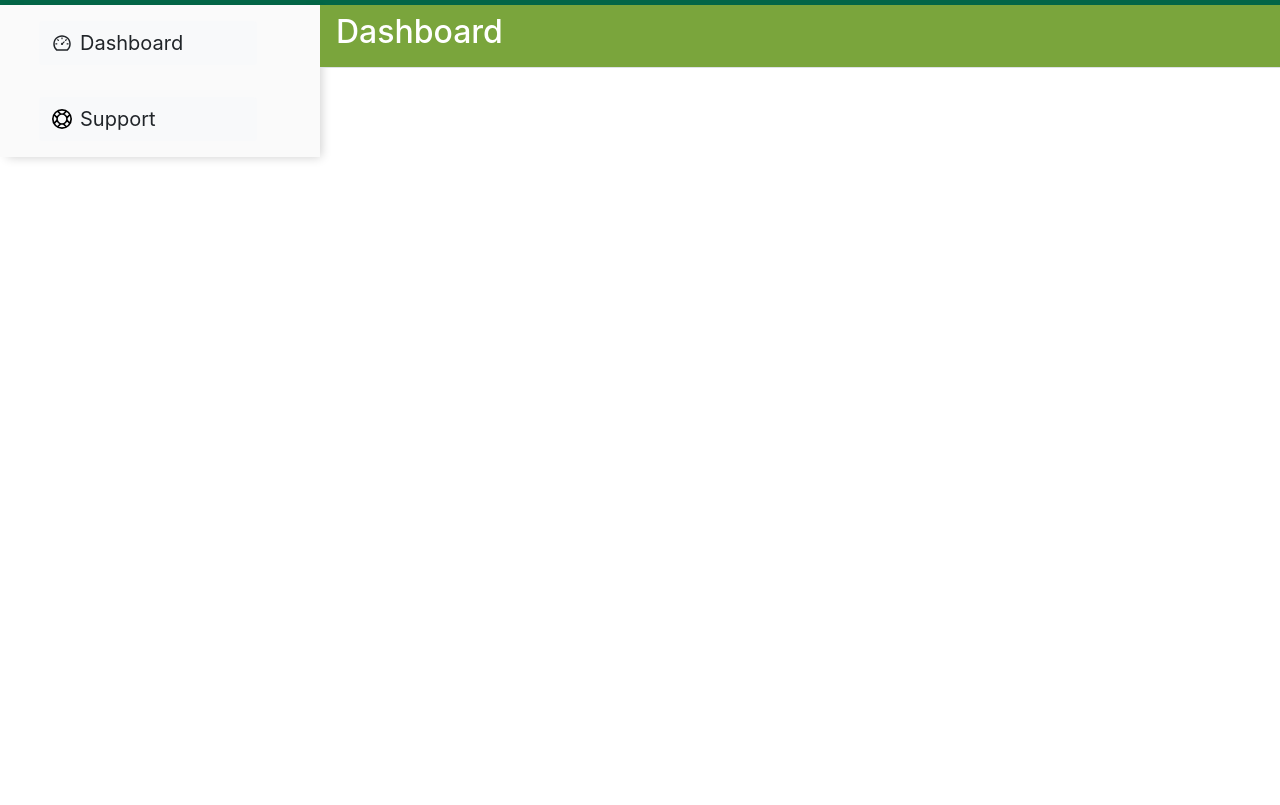
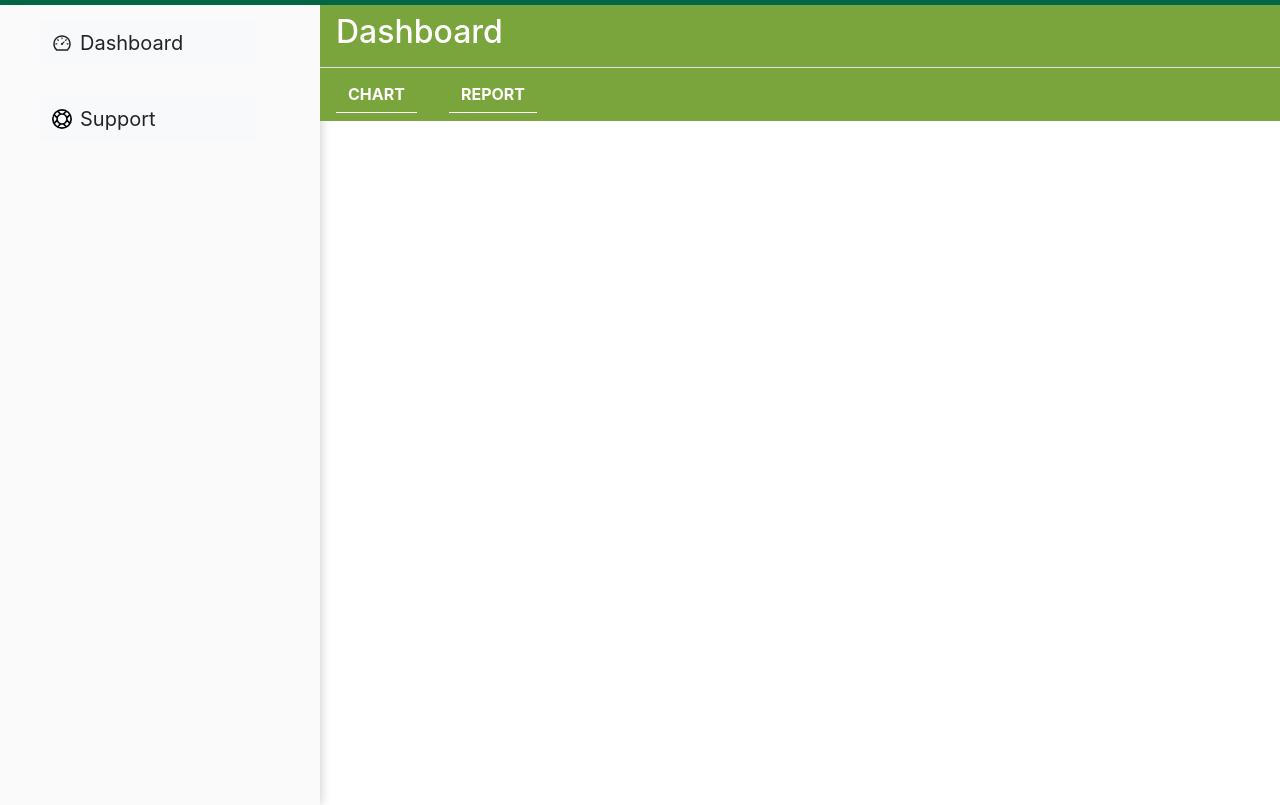
Before and after one commit to vmwhoami/admin_ui_maib, a React app: page / in a window 1280 px wide. Shown: the part 53-858 px from the top of the page. Before the commit the page ends 800 px from the top, so only its background shows below. Built offline with nearby package versions, Linux system fonts and the light colour scheme; no server answers; what miragejs would draw is missing.

Commit message:
Add Dashboard buttons

```diff
--- /dev/null
+++ b/src/components/ChartNav.js
@@ -0,0 +1,19 @@
+import React from 'react';
+import { Row, Button } from 'react-bootstrap';
+
+const ChartNav = () => (
+  <Row className="py-2 title">
+    <Button className="bg-transparent rounded-0 border-top-0 border-left-0 border-right-0
+    text-uppercase mx-3 font-weight-bold border-white"
+    >
+      Chart
+    </Button>
+    <Button className="bg-transparent rounded-0 border-top-0 border-left-0 border-right-0
+    text-uppercase mx-3 font-weight-bold border-white"
+    >
+      Report
+    </Button>
+  </Row>
+);
+
+export default ChartNav;
--- a/src/components/layout.js
+++ b/src/components/layout.js
@@ -14,9 +14,9 @@ const Layout = ({ children }) => {
   return (
     <Container className="px-0" fluid>
       <NavBar />
-      <Row className="w-100 h-100 mx-0">
+      <Row className="w-100 mx-0 ">
         <LeftBar />
-        <Col lg={9} sm={12}>
+        <Col lg={9} sm={12} className="h-100">
           {children}
         </Col>
       </Row>
--- a/src/components/leftBar/LeftBar.js
+++ b/src/components/leftBar/LeftBar.js
@@ -5,7 +5,7 @@ import { AiOutlineDashboard } from 'react-icons/ai';
 import { GrSupport } from 'react-icons/gr';
 
 const LeftBar = () => (
-  <Col className="left-bar d-flex flex-column">
+  <Col className="left-bar d-flex flex-column fullheight">
     <Link to="/" className="w-100 my-3">
       <Button variant="light" className="d-flex h-2 align-items-center w-75 ml-4 fs-4 cust-button">
         <AiOutlineDashboard className="mr-2" />
--- a/src/pages/Dashboard.js
+++ b/src/pages/Dashboard.js
@@ -1,10 +1,12 @@
 import React from 'react';
 import Layout from '../components/layout';
 import Title from '../components/Title';
+import ChartNav from '../components/ChartNav';
 
 const Dashboard = () => (
   <Layout>
     <Title title="Dashboard" />
+    <ChartNav />
   </Layout>
 );
 
--- a/src/styles/index.css
+++ b/src/styles/index.css
@@ -69,3 +69,13 @@ code {
 .green{
   color:#7AA53C;
 }
+
+.fullheight{
+  min-height: 100vh !important;
+}
+
+@media (max-width: 991.98px) {
+  .fullheight{
+     min-height: 30vh !important;
+  }
+ }
--- a/src/utils.js
+++ b/src/utils.js
@@ -7,7 +7,6 @@ const formatDate = inputDate => {
 const checkUserName = (users, idnpSelected) => {
   const user = users.find(user => user.idnp === idnpSelected);
   if (idnpSelected.length === 13 && user) {
-    console.log(user.numele);
     return `${user.numele} ${user.prenumele}`;
   }
   return 'Nespecificat';
```
